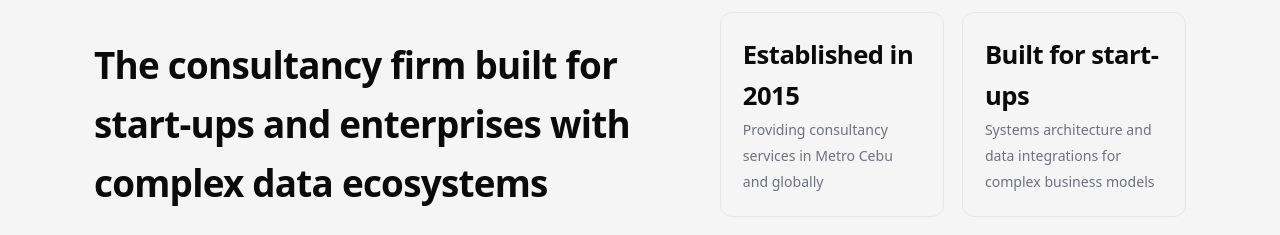
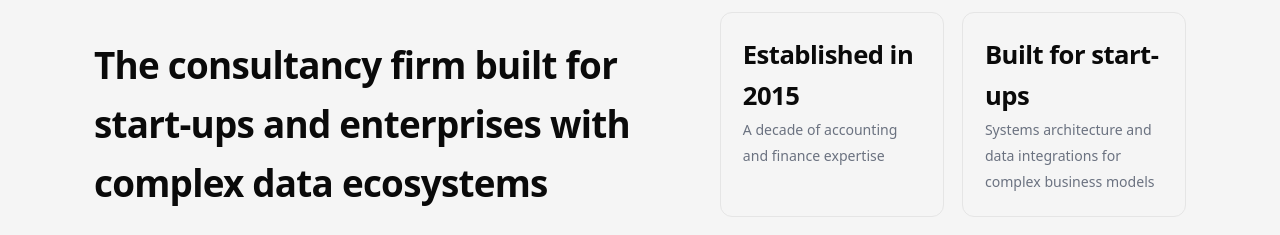
Before and after one commit to Aarkledger/aarkledger-site, a Next.js app: page / in a window 1280 px wide. Shown: the part 3820-4055 px from the top of the page. Built offline with nearby package versions, Linux system fonts and the light colour scheme.

Commit message:
Update consultancy services description in stats section

```diff
--- a/app/page.js
+++ b/app/page.js
@@ -345,7 +345,7 @@ export default function Home() {
               </p>
             </div>
             <div className="stats">
-              <div className="stat"><strong>Established in 2015</strong><span>Providing consultancy services in Metro Cebu and globally</span></div>
+              <div className="stat"><strong>Established in 2015</strong><span>A decade of accounting and finance expertise</span></div>
               <div className="stat"><strong>Built for start-ups</strong><span>Systems architecture and data integrations for complex business models</span></div>
               <div className="stat"><strong>IB + PE expertise</strong><span>Led by finance professionals with investment banking and private equity experience</span></div>
               <div className="stat"><strong>Asia-Pacific reach</strong><span>Serving clients across North America and the Asia-Pacific region</span></div>
```
